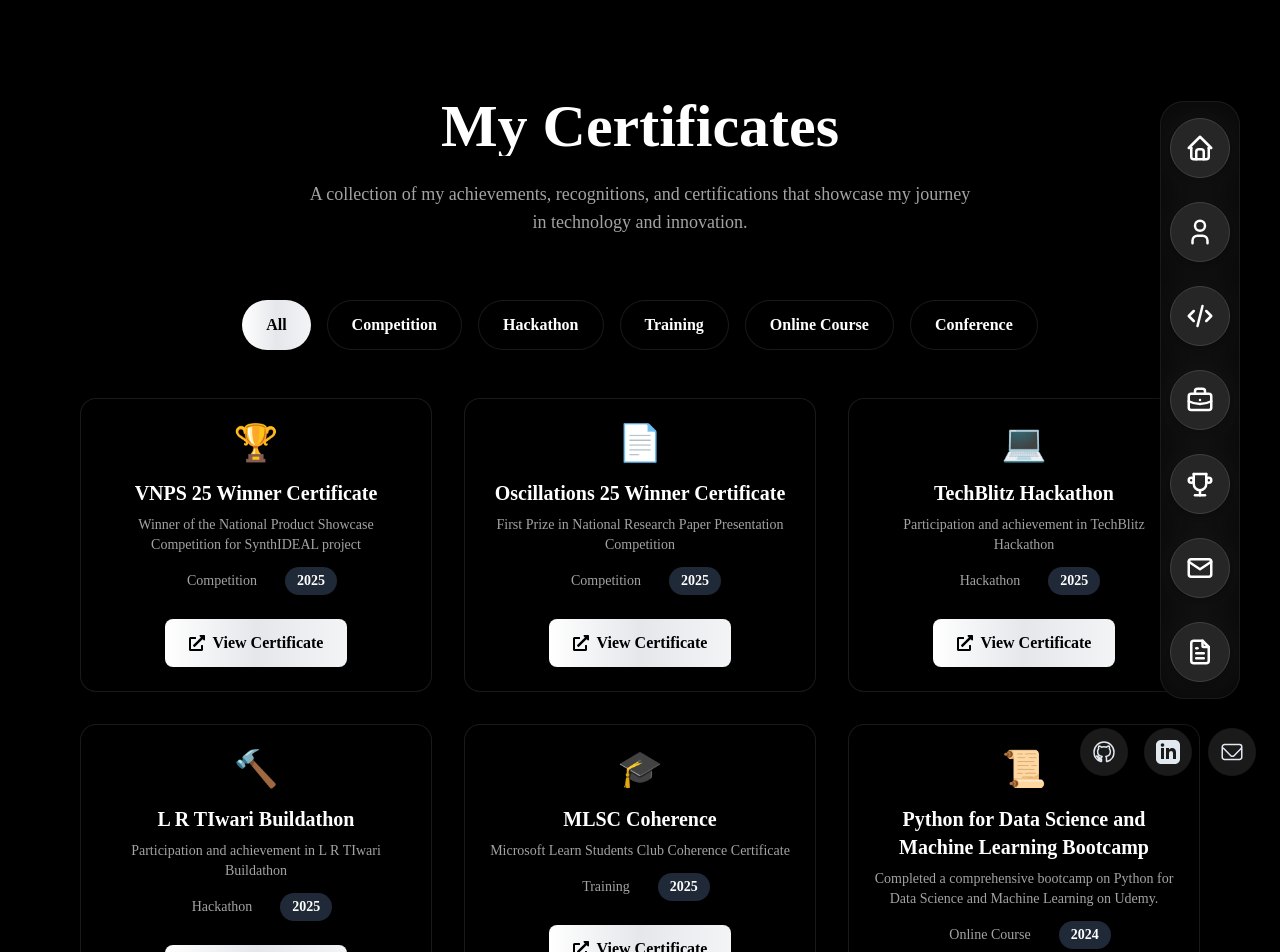
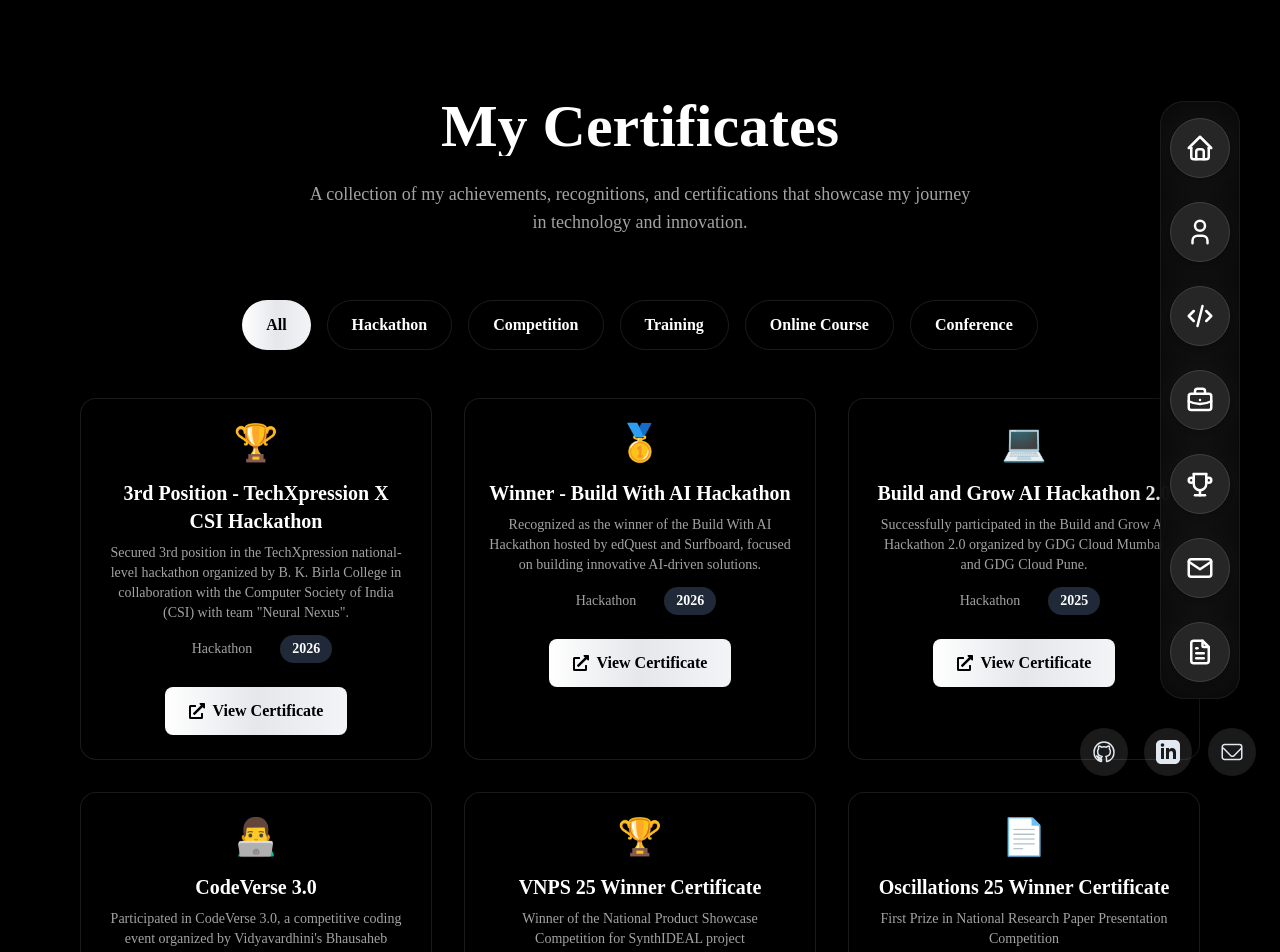
Before and after one commit to sharvarianand/Portfolio, a Next.js app: page /certificates in a window 1280 px wide. Shown: the top 952 px of the page. Built offline with nearby package versions, Linux system fonts and the light colour scheme.

Commit message:
Add the latest Certifications

```diff
--- a/app/certificates/page.tsx
+++ b/app/certificates/page.tsx
@@ -71,7 +71,7 @@ const CertificatesPage = () => {
                 disabled={false}
                 proximity={64}
                 inactiveZone={0.01}
-                borderWidth={2}
+                borderWidth={1.2}
               />
               {/* Certificate Icon */}
               <div className="text-4xl mb-4 text-center">
--- a/data/certificates.ts
+++ b/data/certificates.ts
@@ -1,4 +1,36 @@
 export const certificates = [
+  {
+    title: '3rd Position - TechXpression X CSI Hackathon',
+    description: 'Secured 3rd position in the TechXpression national-level hackathon organized by B. K. Birla College in collaboration with the Computer Society of India (CSI) with team "Neural Nexus".',
+    year: '2026',
+    category: 'Hackathon',
+    link: 'https://drive.google.com/file/d/1ag6yvtH7QNECYGdKa3cr9tz2X22YS1fS/view?usp=sharing',
+    icon: '🏆',
+  },
+  {
+    title: 'Winner - Build With AI Hackathon',
+    description: 'Recognized as the winner of the Build With AI Hackathon hosted by edQuest and Surfboard, focused on building innovative AI-driven solutions.',
+    year: '2026',
+    category: 'Hackathon',
+    link: 'https://drive.google.com/file/d/1d1xfJqmlCVaTfO949fUCpotQjry4Iqy8/view?usp=sharing',
+    icon: '🥇',
+  },
+  {
+    title: 'Build and Grow AI Hackathon 2.0',
+    description: 'Successfully participated in the Build and Grow AI Hackathon 2.0 organized by GDG Cloud Mumbai and GDG Cloud Pune.',
+    year: '2025',
+    category: 'Hackathon',
+    link: 'https://drive.google.com/file/d/196SYQQAoeOPcdf6z-dmDPimySz1bq7T_/view?usp=sharing',
+    icon: '💻',
+  },
+  {
+    title: 'CodeVerse 3.0',
+    description: "Participated in CodeVerse 3.0, a competitive coding event organized by Vidyavardhini's Bhausaheb Vartak Polytechnic.",
+    year: '2025',
+    category: 'Competition',
+    link: 'https://drive.google.com/file/d/1DM8Yt-YF5O1yBFKMM-YqNV8WKGciLvSV/view?usp=sharing',
+    icon: '👨‍💻',
+  },
   {
     title: 'VNPS 25 Winner Certificate',
     description: 'Winner of the National Product Showcase Competition for SynthIDEAL project',
```
